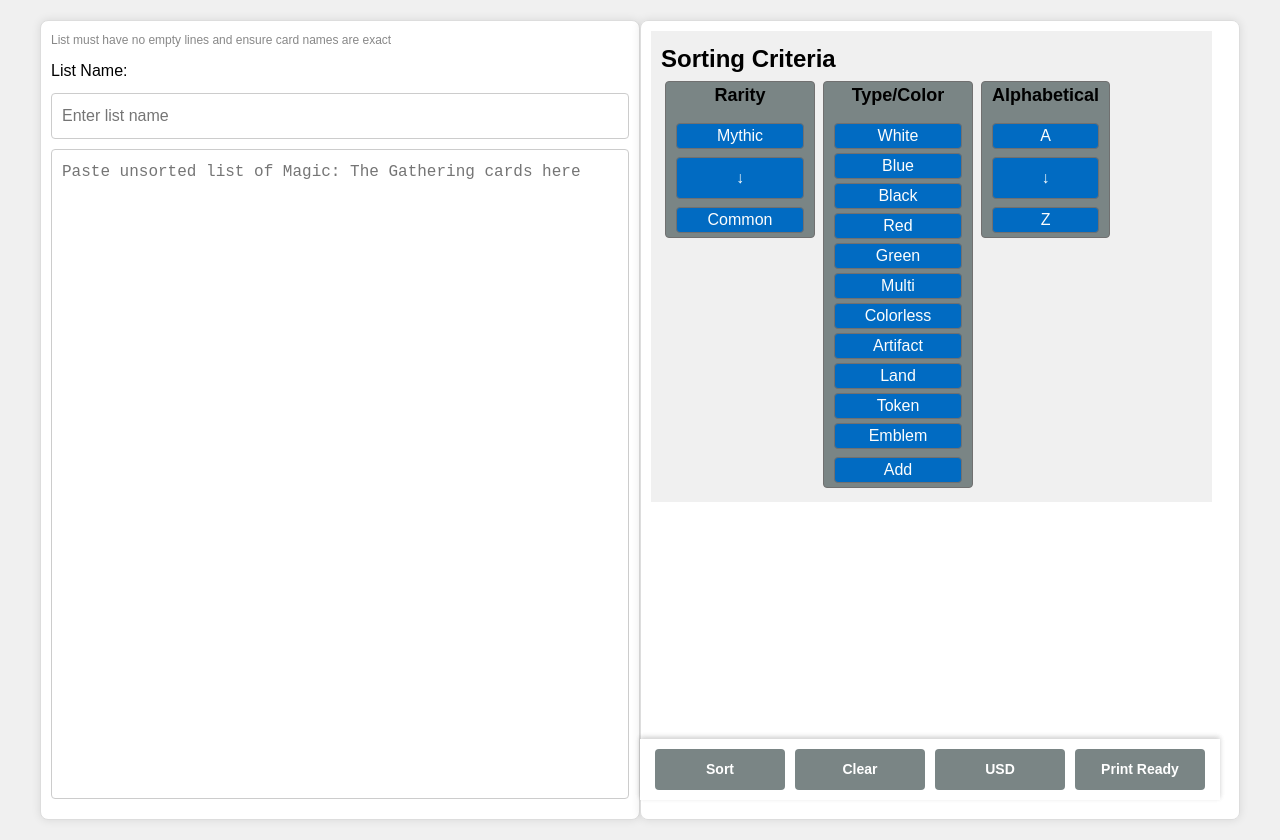
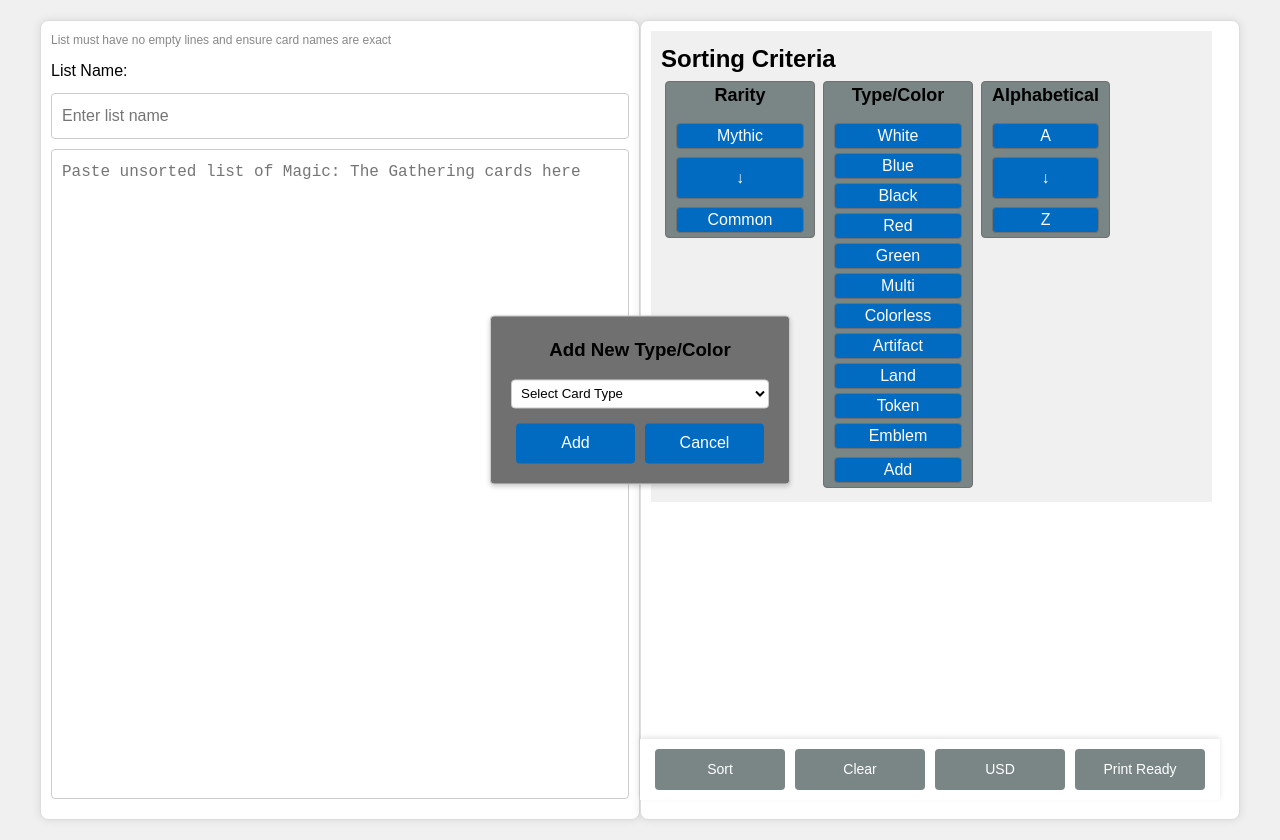
Before and after one commit to WessNail/Card-List-Sorter, a plain HTML site: page index.html in a window 1280 px wide. Both pictures are taken after a click on the element "Add". Drawn offline with nearby package versions, Linux system fonts and the light colour scheme.

Commit message:
Add Button fixed

```diff
--- a/index.html
+++ b/index.html
@@ -46,11 +46,15 @@
 						</div>
 						<div class="criteria-item" id="addTypeColorButton"><span>Add</span></div>
 						<div id="addTypeSlider" class="slider-panel">
-							<p>Select a card type to add:</p>
-							<select id="newTypeDropdown"></select>
-							<div class="button-container">
-								<button id="addTypeConfirm">Add</button>
-								<button id="addTypeCancel">Cancel</button>
+							<h3>Add New Type/Color</h3>
+							<div class="slider-content">
+								<select id="newTypeDropdown">
+									<!-- Options will be populated dynamically -->
+								</select>
+								<div class="button-container">
+									<button id="addTypeConfirm">Add</button>
+									<button id="addTypeCancel">Cancel</button>
+								</div>
 							</div>
 						</div>
 					</div>
--- a/script.js
+++ b/script.js
@@ -18,10 +18,17 @@ $(document).ready(function() {
 
     let primarySortOrder = ['rarity', 'Type/Color', 'alphabetical'];
     let secondarySortCriteria = ['White', 'Blue', 'Black', 'Red', 'Green', 'Multi', 'Colorless', 'Artifact', 'Land', 'Token', 'Emblem'];
+    let isPanelOpen = false;
+
+    const $addButton = $('#addTypeColorButton');
+    const $sliderPanel = $('#addTypeSlider');
+    const $cancelButton = $('#addTypeCancel');
+    const $confirmButton = $('#addTypeConfirm');
+    const $dropdown = $('#newTypeDropdown');
 
     const cardTypes = {
         "Card Types": [
-            "White", "Blue", "Black", "Red", "Green", "Multi", "Colorless", "Artifacts", "Conspiracies", "Creatures", "Dungeons", "Emblems", "Enchantments", "Instants", "Lands", "Phenomena", "Planes", "Planeswalkers", "Schemes", "Sorceries", "Tokens", "Tribals", "Vanguards"
+            "White", "Blue", "Black", "Red", "Green", "Multi", "Colorless", "Artifact", "Conspiracy", "Creature", "Dungeon", "Emblem", "Enchantment", "Instant", "Land", "Phenomenon", "Plane", "Planeswalker", "Scheme", "Sorcery", "Token", "Tribal", "Vanguard"
         ],
         "Artifact Subtypes": [
             "Clue", "Contraption", "Equipment", "Food", "Fortification", "Gold", "Treasure", "Vehicle"
@@ -39,6 +46,7 @@ $(document).ready(function() {
             // ... (keep the existing list of planeswalker subtypes)
         ],
     };
+
 
 
     // INITIALISATIONS
@@ -105,52 +113,46 @@ $(document).ready(function() {
         });
     }
 
+    function openSliderPanel() {
+        if (!isPanelOpen) {
+            $sliderPanel.show();
+            setTimeout(() => $sliderPanel.addClass('open'), 50);
+            isPanelOpen = true;
+            toggleSortable(false);
+            populateDropdown();
+        }
+    }
+
+    function closeSliderPanel() {
+        if (isPanelOpen) {
+            $sliderPanel.removeClass('open');
+            setTimeout(() => {
+                $sliderPanel.hide();
+                $dropdown.val("");
+            }, 300);
+            isPanelOpen = false;
+            toggleSortable(true);
+        }
+    }
+
     // Initialize
     initializeSortable();
     initializeLongPressDelete();
     populateDropdown();
 
     // EVENT HANDLERS
-    $('#addTypeColorButton').on('click', function() {
-        var $button = $(this);
-        var $slider = $('#addTypeSlider');
-        if ($slider.is(":visible")) {
-            closeSlider();
-        } else {
-            // Position the slider
-            var buttonPos = $button.offset();
-            $slider.css({
-                top: buttonPos.top + $button.outerHeight(),
-                left: buttonPos.left
-            });
+    $addButton.on('click', openSliderPanel);
+    $cancelButton.on('click', closeSliderPanel);
 
-            // Slide open animation
-            $slider.show().css({
-                width: 0,
-                height: 0
-            }).animate({
-                width: '250px',
-                height: '150px'
-            }, 300, function() {
-                // Ensure the dropdown is visible and reset to default state
-                $("#newTypeDropdown").show().val("");
-            });
-            populateDropdown();
-            toggleSortable(false);  // Disable sortable
+    $confirmButton.on('click', function() {
+        const selectedType = $dropdown.val();
+        if (selectedType) {
+            addNewType(selectedType);
+            closeSliderPanel();
+            // Reset the dropdown to its default state
+            $dropdown.val("");
         }
     });
-
-    $('#addTypeConfirm').on('click', function() {
-        var selectedType = $("#newTypeDropdown").val();
-        if (selectedType) {
-            addNewType(selectedType);
-            closeSlider();
-            // Reset the dropdown to its default state
-            $("#newTypeDropdown").val("");
-        }
-    });
-
-    $('#addTypeCancel').on('click', closeSlider);
 
     $('#sortButton').on('click', debounce(function() {
         console.log("Sort button clicked");
@@ -299,17 +301,6 @@ $(document).ready(function() {
 
     function toggleSortable(enable) {
         $(".sortable-container, .categories").sortable(enable ? "enable" : "disable");
-    }
-
-    function closeSlider() {
-        $('#addTypeSlider').animate({
-            width: 0,
-            height: 0
-        }, 300, function() {
-            $(this).hide();
-            $("#newTypeDropdown").val("");
-            toggleSortable(true);  // Re-enable sortable
-        });
     }
 
     function updateSecondarySort($container) {
--- a/styles.css
+++ b/styles.css
@@ -201,53 +201,75 @@ body {
 }
 
 .slider-panel {
-    position: absolute;
+    position: fixed;
+    top: 50%;
+    left: 50%;
+    transform: translate(-50%, -50%) scale(0);
     background-color: #707070;
     border: 1px solid #ccc;
     border-radius: 4px;
-    padding: 15px;
+    padding: 20px;
     box-shadow: 0 2px 5px rgba(0,0,0,0.2);
     display: none;
     z-index: 1000;
+    transition: transform 0.3s ease-out;
+    width: 300px; /* Adjust as needed */
+}
+
+.slider-panel.open {
+    transform: translate(-50%, -50%) scale(1);
+}
+
+.slider-panel h3 {
+    color: #000000;
+    margin-bottom: 15px;
+    text-align: center;
     font-weight: bold;
 }
 
-.slider-panel p {
-    margin-bottom: 10px;
+.slider-panel .slider-content {
+    display: flex;
+    flex-direction: column;
 }
 
 .slider-panel select {
     width: 100%;
-    margin-bottom: 10px;
-    height: 30px;
-    background-color: #ddd;
-    font-size: large;
+    margin-bottom: 15px;
+    padding: 5px;
+    background-color: #fff;
+    border: 1px solid #ccc;
+    border-radius: 4px;
 }
 
-
-
-#newTypeDropdown {
+.slider-panel .button-container {
+    display: flex;
+    justify-content: space-between;
     width: 100%;
-    margin-bottom: 10px;
-    font-family: monospace; /* This helps maintain the indentation */
-    max-height: 300px; /* Adjust this value as needed */
 }
 
-#newTypeDropdown option[disabled] {
-    font-weight: bold;
-    color: #888;
+.slider-panel .button-container button {
+    flex: 1;
+    margin: 0 5px;
+    padding: 8px 15px;
+    background-color: rgb(1, 107, 194);
+    color: #fff;
+    border: none;
+    border-radius: 4px;
+    cursor: pointer;
+    transition: background-color 0.3s;
 }
 
-.button-container {
-    display: flex;
-    justify-content: space-between;
+.slider-panel .button-container button:hover {
+    background-color: rgb(0, 87, 158);
 }
 
-.button-container button {
-    padding: 5px 10px;
-    cursor: pointer;
-    background-color: rgb(1, 107, 194);
-    font-weight: bold;
+/* Override any conflicting styles */
+.slider-panel * {
+    box-sizing: border-box;
+}
+
+.slider-panel .button-container {
+    background-color: transparent !important;
 }
 
 /* SORTED LIST */
@@ -403,3 +425,29 @@ button {
 #priceButton.highlighted {
     background-color: rgb(1, 107, 194);
 }
+
+/* Reset any global styles that might affect the slider panel */
+.slider-panel .button-container,
+.slider-panel .button-container * {
+    all: unset;
+    box-sizing: border-box;
+}
+
+.slider-panel .button-container {
+    display: flex;
+    justify-content: space-between;
+    width: 100%;
+}
+
+.slider-panel .button-container button {
+    flex: 1;
+    margin: 0 5px;
+    padding: 8px 15px;
+    background-color: rgb(1, 107, 194);
+    color: #fff;
+    border: none;
+    border-radius: 4px;
+    cursor: pointer;
+    transition: background-color 0.3s;
+    text-align: center;
+}
```
